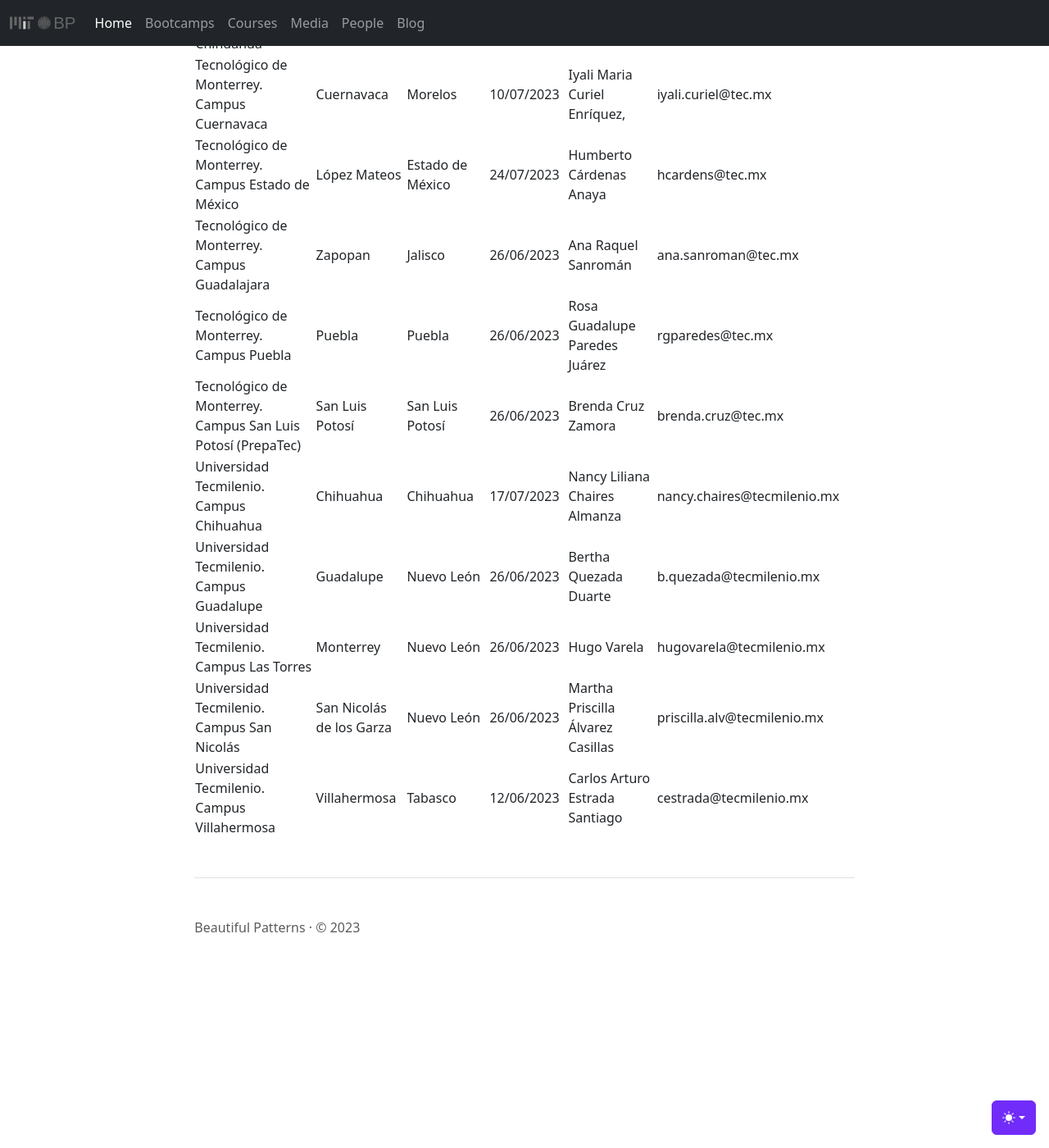
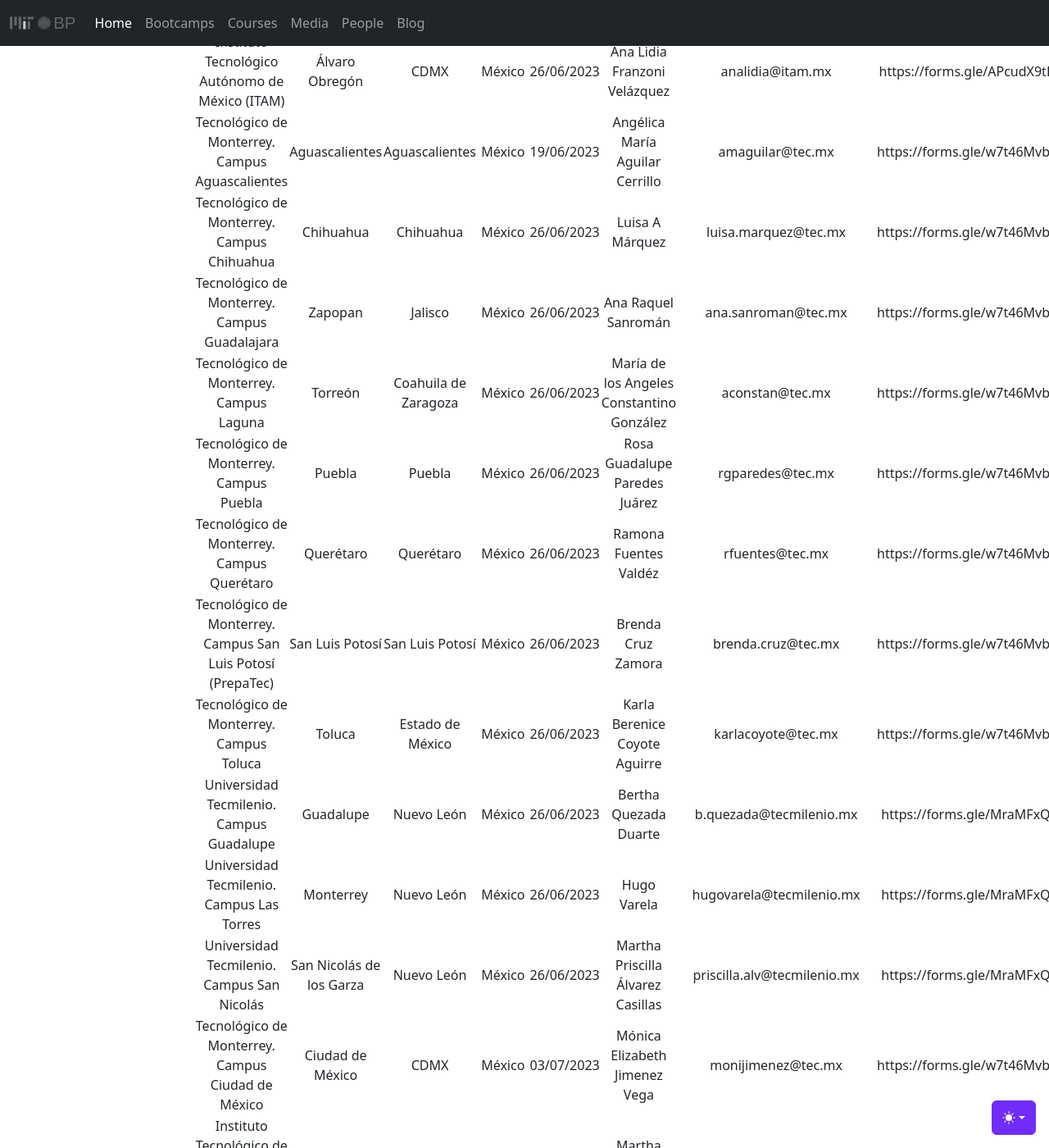
Before and after one commit to digimation/marky, a Jekyll site: the page built from bootcamps.md, in a window 1280 px wide and 1400 px high, scrolled down 1262 px. Shown: the whole window at 82% size. Built offline with Jekyll 4.4.1, drawn with Linux system fonts in a browser that asks for light colours; some of the changed text lies outside the part shown.

Commit message:
Actualizar TablaTEC

```diff
--- a/bootcamps.md
+++ b/bootcamps.md
@@ -20,19 +20,27 @@
 
 ## Campamentos: Edición Tec de Monterrey
 
-| SEDE Autorizada                                             	| Ciudad                   	| Entidad Federativa      	| Fecha de programa 	| Informes con:                     	| eMail                         	|
-|-------------------------------------------------------------	|--------------------------	|-------------------------	|-------------------	|-----------------------------------	|-------------------------------	|
-| Instituto Tecnológico Autónomo de México (ITAM)             	| Álvaro Obregón           	| Ciudad de México (CDMX) 	|        05/06/2023 	| Ana Lidia Franzoni Velázquez      	| analidia@itam.mx              	|
-| Instituto Tecnológico de Sonora. Campus Náinari             	| Ciudad Obregón           	| Sonora                  	|        10/07/2023 	| Martha Eloisa Larrínaga Hernández 	| martha.larrinaga@itson.edu.mx 	|
-| Tecnológico de Monterrey. Campus Ciudad de México           	| Ciudad de México         	| Ciudad de México (CDMX) 	|        03/07/2023 	| Mónica Elizabeth Jimenez Vega     	| monijimenez@tec.mx            	|
-| Tecnológico de Monterrey. Campus Chihuahua                  	| Chihuahua                	| Chihuahua               	|        26/06/2023 	| Luisa A Márquez                   	| luisa.marquez@tec.mx          	|
-| Tecnológico de Monterrey. Campus Cuernavaca                 	| Cuernavaca               	| Morelos                 	|        10/07/2023 	| Iyali Maria Curiel Enríquez,      	| iyali.curiel@tec.mx           	|
-| Tecnológico de Monterrey. Campus Estado de México           	| López Mateos             	| Estado de México        	|        24/07/2023 	| Humberto Cárdenas Anaya           	| hcardens@tec.mx               	|
-| Tecnológico de Monterrey. Campus Guadalajara                	| Zapopan                  	| Jalisco                 	|        26/06/2023 	| Ana Raquel Sanromán               	| ana.sanroman@tec.mx           	|
-| Tecnológico de Monterrey. Campus Puebla                     	| Puebla                   	| Puebla                  	|        26/06/2023 	| Rosa Guadalupe Paredes Juárez     	| rgparedes@tec.mx              	|
-| Tecnológico de Monterrey. Campus San Luis Potosí (PrepaTec) 	| San Luis Potosí          	| San Luis Potosí         	|        26/06/2023 	| Brenda Cruz Zamora                	| brenda.cruz@tec.mx            	|
-| Universidad Tecmilenio. Campus Chihuahua                    	| Chihuahua                	| Chihuahua               	|        17/07/2023 	| Nancy Liliana Chaires Almanza     	| nancy.chaires@tecmilenio.mx   	|
-| Universidad Tecmilenio. Campus Guadalupe                    	| Guadalupe                	| Nuevo León              	|        26/06/2023 	| Bertha Quezada Duarte             	| b.quezada@tecmilenio.mx       	|
-| Universidad Tecmilenio. Campus Las Torres                   	| Monterrey                	| Nuevo León              	|        26/06/2023 	| Hugo Varela                       	| hugovarela@tecmilenio.mx      	|
-| Universidad Tecmilenio. Campus San Nicolás                  	| San Nicolás de los Garza 	| Nuevo León              	|        26/06/2023 	| Martha Priscilla Álvarez Casillas 	| priscilla.alv@tecmilenio.mx   	|
-| Universidad Tecmilenio. Campus Villahermosa                 	| Villahermosa             	| Tabasco                 	|        12/06/2023 	| Carlos Arturo Estrada Santiago    	| cestrada@tecmilenio.mx        	|
+|                                                    SEDE   Autorizada                                                   	|           Ciudad           	|  Entidad   Federativa  	|   País  	| Fecha de inicio   del programa 	|                Informes con:                	|              eMail             	|       Registro   Instructoras       	|
+|:----------------------------------------------------------------------------------------------------------------------:	|:--------------------------:	|:----------------------:	|:-------:	|:------------------------------:	|:-------------------------------------------:	|:------------------------------:	|:-----------------------------------:	|
+| Universidad Tecmilenio. Campus Villahermosa                                                                            	| Villahermosa               	| Tabasco                	| México  	| 12/06/2023                     	| Carlos   Arturo Estrada Santiago            	| cestrada@tecmilenio.mx         	| https://forms.gle/MraMFxQR9fo5czjt8 	|
+| Universidad Católica de Cuenca. Unidad Académica de Informática,   Ciencias de la Computación e Innovación Tecnológica 	| Cuenca                     	|                        	| Ecuador 	| 19/06/2023                     	| Nathalia   Peralta Vasconez                 	| nathalia.peralta@ucacue.edu.ec 	| https://forms.gle/GPDUbisxLKsCJfAS7 	|
+| Instituto Tecnológico Autónomo de México (ITAM)                                                                        	| Álvaro   Obregón           	| CDMX                   	| México  	| 26/06/2023                     	| Ana   Lidia Franzoni Velázquez              	| analidia@itam.mx               	| https://forms.gle/APcudX9tRyBewv7a7 	|
+| Tecnológico de Monterrey. Campus Aguascalientes                                                                        	| Aguascalientes             	| Aguascalientes         	| México  	| 19/06/2023                     	| Angélica   María Aguilar Cerrillo           	| amaguilar@tec.mx               	| https://forms.gle/w7t46MvbVc6UFbkn7 	|
+| Tecnológico de Monterrey. Campus Chihuahua                                                                             	| Chihuahua                  	| Chihuahua              	| México  	| 26/06/2023                     	| Luisa   A Márquez                           	| luisa.marquez@tec.mx           	| https://forms.gle/w7t46MvbVc6UFbkn7 	|
+| Tecnológico de Monterrey. Campus Guadalajara                                                                           	| Zapopan                    	| Jalisco                	| México  	| 26/06/2023                     	| Ana   Raquel Sanromán                       	| ana.sanroman@tec.mx            	| https://forms.gle/w7t46MvbVc6UFbkn7 	|
+| Tecnológico de Monterrey. Campus Laguna                                                                                	| Torreón                    	| Coahuila   de Zaragoza 	| México  	| 26/06/2023                     	| María   de los Angeles Constantino González 	| aconstan@tec.mx                	| https://forms.gle/w7t46MvbVc6UFbkn7 	|
+| Tecnológico de Monterrey. Campus Puebla                                                                                	| Puebla                     	| Puebla                 	| México  	| 26/06/2023                     	| Rosa   Guadalupe Paredes Juárez             	| rgparedes@tec.mx               	| https://forms.gle/w7t46MvbVc6UFbkn7 	|
+| Tecnológico de Monterrey. Campus Querétaro                                                                             	| Querétaro                  	| Querétaro              	| México  	| 26/06/2023                     	| Ramona   Fuentes Valdéz                     	| rfuentes@tec.mx                	| https://forms.gle/w7t46MvbVc6UFbkn7 	|
+| Tecnológico de Monterrey. Campus San Luis Potosí (PrepaTec)                                                            	| San   Luis Potosí          	| San   Luis Potosí      	| México  	| 26/06/2023                     	| Brenda   Cruz Zamora                        	| brenda.cruz@tec.mx             	| https://forms.gle/w7t46MvbVc6UFbkn7 	|
+| Tecnológico de Monterrey. Campus Toluca                                                                                	| Toluca                     	| Estado   de México     	| México  	| 26/06/2023                     	| Karla   Berenice Coyote Aguirre             	| karlacoyote@tec.mx             	| https://forms.gle/w7t46MvbVc6UFbkn7 	|
+| Universidad Tecmilenio. Campus Guadalupe                                                                               	| Guadalupe                  	| Nuevo   León           	| México  	| 26/06/2023                     	| Bertha   Quezada Duarte                     	| b.quezada@tecmilenio.mx        	| https://forms.gle/MraMFxQR9fo5czjt8 	|
+| Universidad Tecmilenio. Campus Las Torres                                                                              	| Monterrey                  	| Nuevo   León           	| México  	| 26/06/2023                     	| Hugo   Varela                               	| hugovarela@tecmilenio.mx       	| https://forms.gle/MraMFxQR9fo5czjt8 	|
+| Universidad Tecmilenio. Campus San Nicolás                                                                             	| San   Nicolás de los Garza 	| Nuevo   León           	| México  	| 26/06/2023                     	| Martha   Priscilla Álvarez Casillas         	| priscilla.alv@tecmilenio.mx    	| https://forms.gle/MraMFxQR9fo5czjt8 	|
+| Tecnológico de Monterrey. Campus Ciudad de México                                                                      	| Ciudad   de México         	| CDMX                   	| México  	| 03/07/2023                     	| Mónica   Elizabeth Jimenez Vega             	| monijimenez@tec.mx             	| https://forms.gle/w7t46MvbVc6UFbkn7 	|
+| Instituto Tecnológico de Sonora. (ITSON) Campus Náinari                                                                	| Ciudad   Obregón           	| Sonora                 	| México  	| 10/07/2023                     	| Martha   Eloisa Larrínaga Hernández         	| martha.larrinaga@itson.edu.mx  	| https://forms.gle/EyvZhgM8RTQEdJbHA 	|
+| Tecnológico de Monterrey. Campus Cuernavaca                                                                            	| Cuernavaca                 	| Morelos                	| México  	| 10/07/2023                     	| Iyali   Maria Curiel Enríquez,              	| iyali.curiel@tec.mx            	| https://forms.gle/w7t46MvbVc6UFbkn7 	|
+| Tecnológico de Monterrey. Campus Monterrey                                                                             	| Monterrey                  	| Nuevo   León           	| México  	| 10/07/2023                     	| María   Raquel Landa Cavazos                	| rlanda@tec.mx                  	| https://forms.gle/w7t46MvbVc6UFbkn7 	|
+| Universidad Tecmilenio. Campus Chihuahua                                                                               	| Chihuahua                  	| Chihuahua              	| México  	| 17/07/2023                     	| Nancy   Liliana Chaires Almanza             	| nancy.chaires@tecmilenio.mx    	| https://forms.gle/MraMFxQR9fo5czjt8 	|
+| Tecnológico de Monterrey. Edición Virtual                                                                              	| Monterrey                  	| Nuevo   León           	| México  	| 24/07/2023                     	| María   Yolanda Burgos López                	| yolanda.burgos@tec.mx          	| https://forms.gle/w7t46MvbVc6UFbkn7 	|
+| Tecnológico de Monterrey. Campus Estado de México                                                                      	| López   Mateos             	| Estado   de México     	| México  	| 24/07/2023                     	| Humberto   Cárdenas Anaya                   	| hcardens@tec.mx                	| https://forms.gle/w7t46MvbVc6UFbkn7 	|
+| Tecnológico de Monterrey. Campus Morelia                                                                               	| Morelia                    	| Michoacán   de Ocampo  	| México  	| 24/07/2023                     	| Sandra   Eugenia García Hernández           	| sandraeu@tec.mx                	| https://forms.gle/w7t46MvbVc6UFbkn7 	|
```
